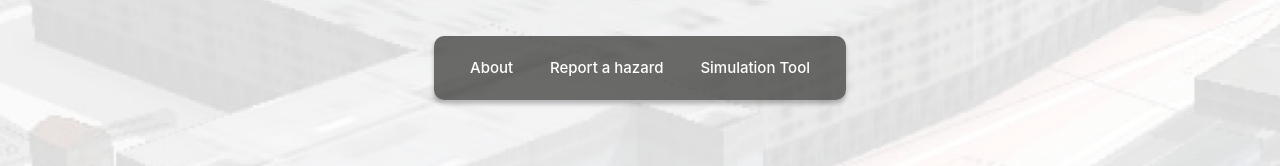
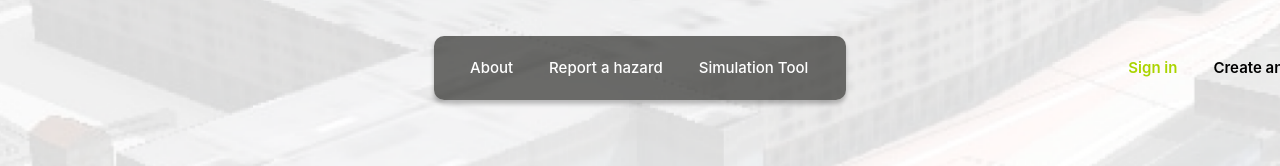
Before and after one commit to blackyaksha/SafePath_Web_Application, a React (Create React App) app in the folder web-app/: page / in a window 1280 px wide. Shown: the top 166 px of the page. Built offline with nearby package versions, Linux system fonts and the light colour scheme.

Commit message:
Update header styling, add hero background, and adjust button spacing:
- Added 'Sign in' button in the header.
- Added 'Create an account' button in the header.

```diff
--- a/web-app/src/LandingPage.tsx
+++ b/web-app/src/LandingPage.tsx
@@ -5,9 +5,11 @@ function LandingPage() {
   return (
     <div className="min-h-screen bg-white">
       {/* Header - Fixed header at the top of the page */}
-      <header className="fixed top-5 left-0 w-full bg-[#FFFFFF]/0 py-4">
-        <div className="bg-[#302F2D]/70 h-16 w-[412px] mx-auto flex items-center justify-between rounded-[10px] header-shadow px-[36px]">
-          {/* Header buttons with padding for equal spacing */}
+      <header className="fixed top-5 left-0 w-full bg-[#FFFFFF]/0 py-4 flex items-center justify-center">
+        <div className="relative w-full max-w-[412px] flex justify-center">
+          {/* Main container for About, Report a hazard, and Simulation Tool buttons */}
+          <div className="bg-[#302F2D]/70 h-16 w-full flex items-center justify-between rounded-[10px] header-shadow px-[36px]">
+            <div className="flex space-x-9">
               <button
                 style={{ fontSize: '15px', fontFamily: 'Inter', fontWeight: '500' }}
                 className="text-white hover:text-[#AAD400]">
@@ -24,6 +26,22 @@ function LandingPage() {
                 Simulation Tool
               </button>
             </div>
+          </div>
+
+          {/* Right-aligned buttons outside the main container */}
+          <div className="absolute right-[-500px] top-0 h-16 flex items-center space-x-9">
+            <button
+              style={{ fontSize: '15px', fontFamily: 'Inter', fontWeight: '600' }}
+              className="text-[#AAD400] hover:text-[#C4C98C]">
+              Sign in
+            </button>
+            <button
+              style={{ fontSize: '15px', fontFamily: 'Inter', fontWeight: '600' }}
+              className="text-[#000000] hover:text-[#AAD400]">
+              Create an account
+            </button>
+          </div>
+        </div>
       </header>
 
       {/* Hero Section */}
@@ -33,7 +51,7 @@ function LandingPage() {
         {/* Hero section content can go here */}
       </section>
 
-      {/* Main Content Area: Displays features*/}
+      {/* Main Content Area: Displays features */}
       <section className="flex items-center justify-center min-h-screen bg-gray-100">
         <div className="text-center">
           <h2 className="text-2xl font-bold mb-4">Main Content Area</h2>
--- a/web-app/src/index.css
+++ b/web-app/src/index.css
@@ -2,7 +2,7 @@
 @tailwind base;
 @tailwind components;
 @tailwind utilities;
-@import url('https://fonts.googleapis.com/css2?family=Inter:wght@500&display=swap');
+@import url('https://fonts.googleapis.com/css2?family=Inter:wght@400;500;600;650;700&display=swap');
 
 /* Custom styles */
 body {
```
Lines whose indentation alone changed are shown as unchanged.
